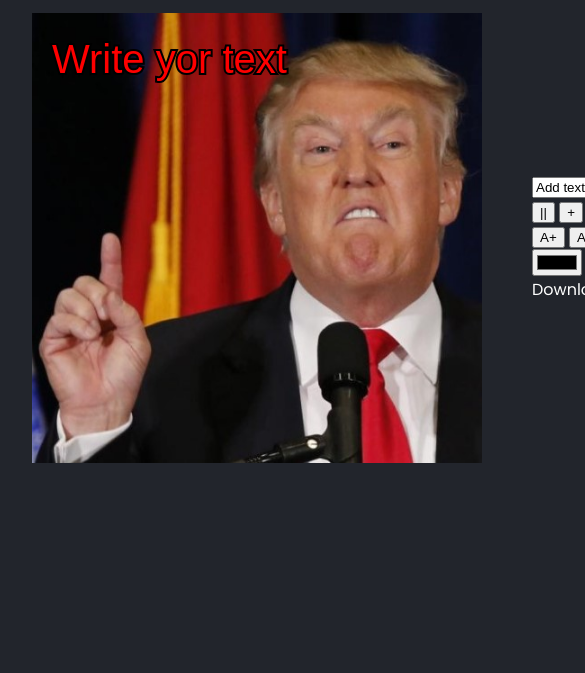
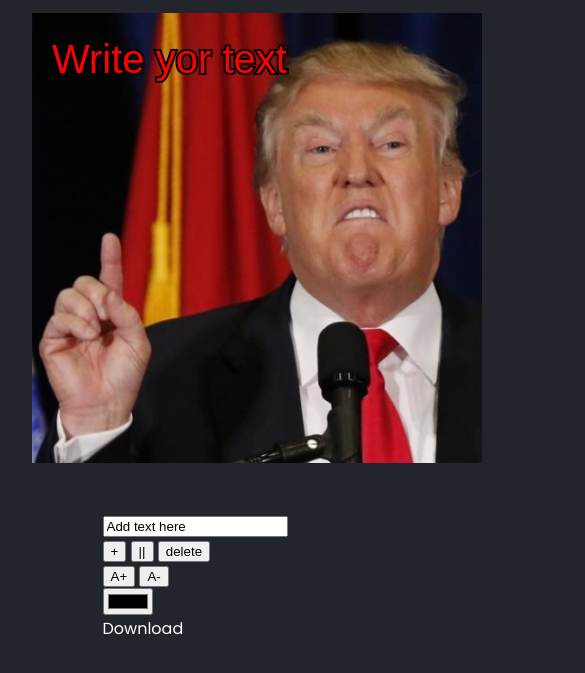
Before and after one commit to theddn/MemeGenerator, a plain HTML site: page index.html in a window 390 px wide. Both pictures are taken after a click on the picture 195 px from the left and 279 px from the top of the page. Shown: the part 103-776 px from the top of the page, 585 px wide, since content can reach past the window. Drawn offline with Linux system fonts and the light colour scheme.

Commit message:
Add media query

```diff
--- a/css/components/editor.css
+++ b/css/components/editor.css
@@ -1,4 +1,5 @@
 .meme-editor {
+
     display: flex;
     flex-direction: row;
     gap: 50px;
@@ -7,6 +8,7 @@
 
     margin: auto;
     padding: 1em;
+
 }
 
 .canvas-container {
--- a/css/mq/mq.css
+++ b/css/mq/mq.css
@@ -1,8 +1,14 @@
+@media screen {
+    @media (max-width: 840px) {
+        .main-layout {
+            max-width: 840px;
+        }
+
+        .meme-editor {
+            flex-direction: column;
+            padding-inline-end: 1em;
+        }
 
 
-/* @media (max-width: 680px){
-    .grid-container{
-        display: grid;
-        grid-template-columns: repeat(auto-fit, minmax(100px, 1fr));
     }
-} */
+}
--- a/index.html
+++ b/index.html
@@ -36,8 +36,8 @@
             <div class="toolbox">
                 <input type="text" name="text" id='text' value="Add text here" oninput="onTxtInput(this.value)" />
                 <section>
+                    <button onclick="onAddMultiLines()"> + </button>
                     <button onclick="onToggleLines()"> || </button>
-                    <button onclick="onAddMultiLines()"> + </button>
                     <button onclick="onDeleteLine()">delete</button>
 
                 </section>
```
